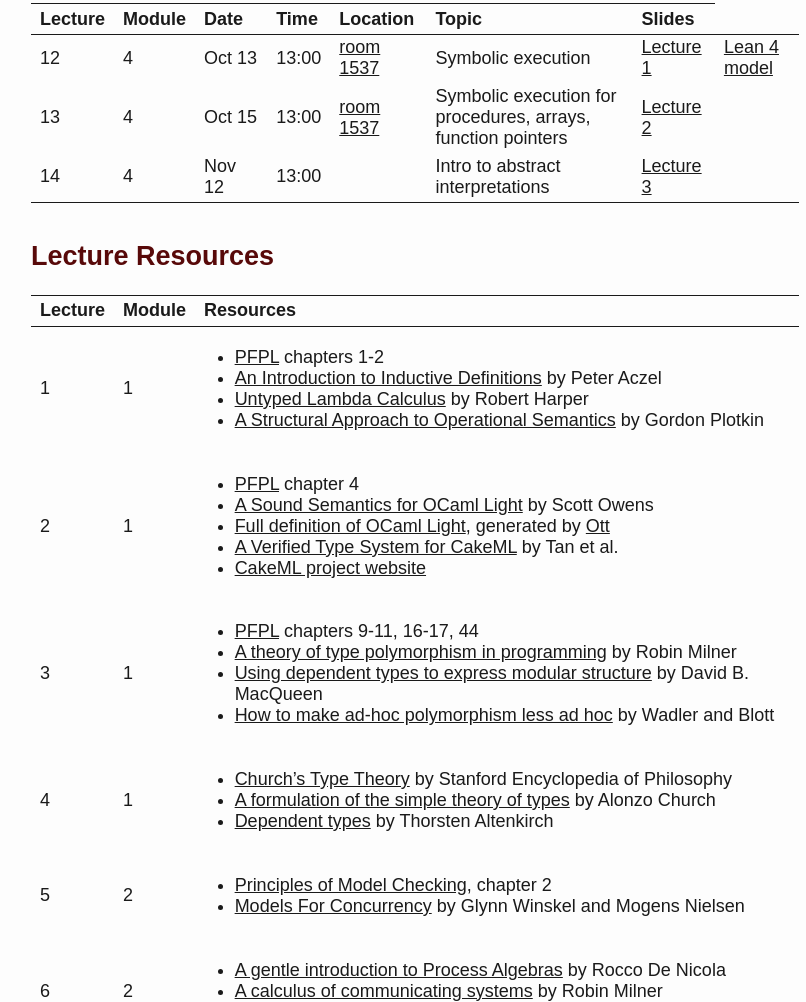
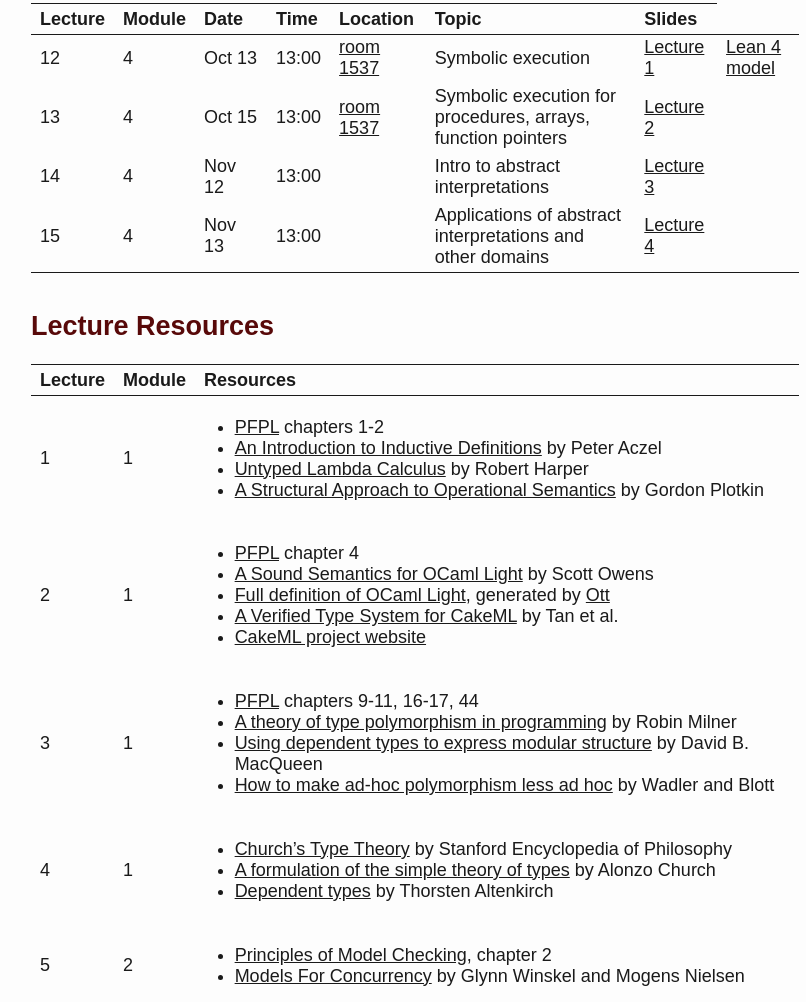
Before and after one commit to kth-step/plfm-course, a plain HTML site: page index.html in a window 1280 px wide. Shown: the part 3030-4032 px from the top of the page, without its empty margins (109-915 px from the left). Drawn offline with Linux system fonts and the light colour scheme.

Commit message:
lecture 4

```diff
--- a/index.html
+++ b/index.html
@@ -696,6 +696,28 @@ Intro to abstract interpretations
 <a href="./module-4/lectures/lecture-3.pdf">Lecture 3</a>
 </td>
 </tr>
+<tr class="odd">
+<td align="left">
+15
+</td>
+<td align="left">
+4
+</td>
+<td align="left">
+Nov 13
+</td>
+<td align="left">
+13:00
+</td>
+<td align="left">
+</td>
+<td align="left">
+Applications of abstract interpretations and other domains
+</td>
+<td align="left">
+<a href="./module-4/lectures/lecture-4.pdf">Lecture 4</a>
+</td>
+</tr>
 </tbody>
 </table>
 <h2 id="lecture-resources">Lecture Resources</h2>
```
Also changed, not shown: 2 other files.
